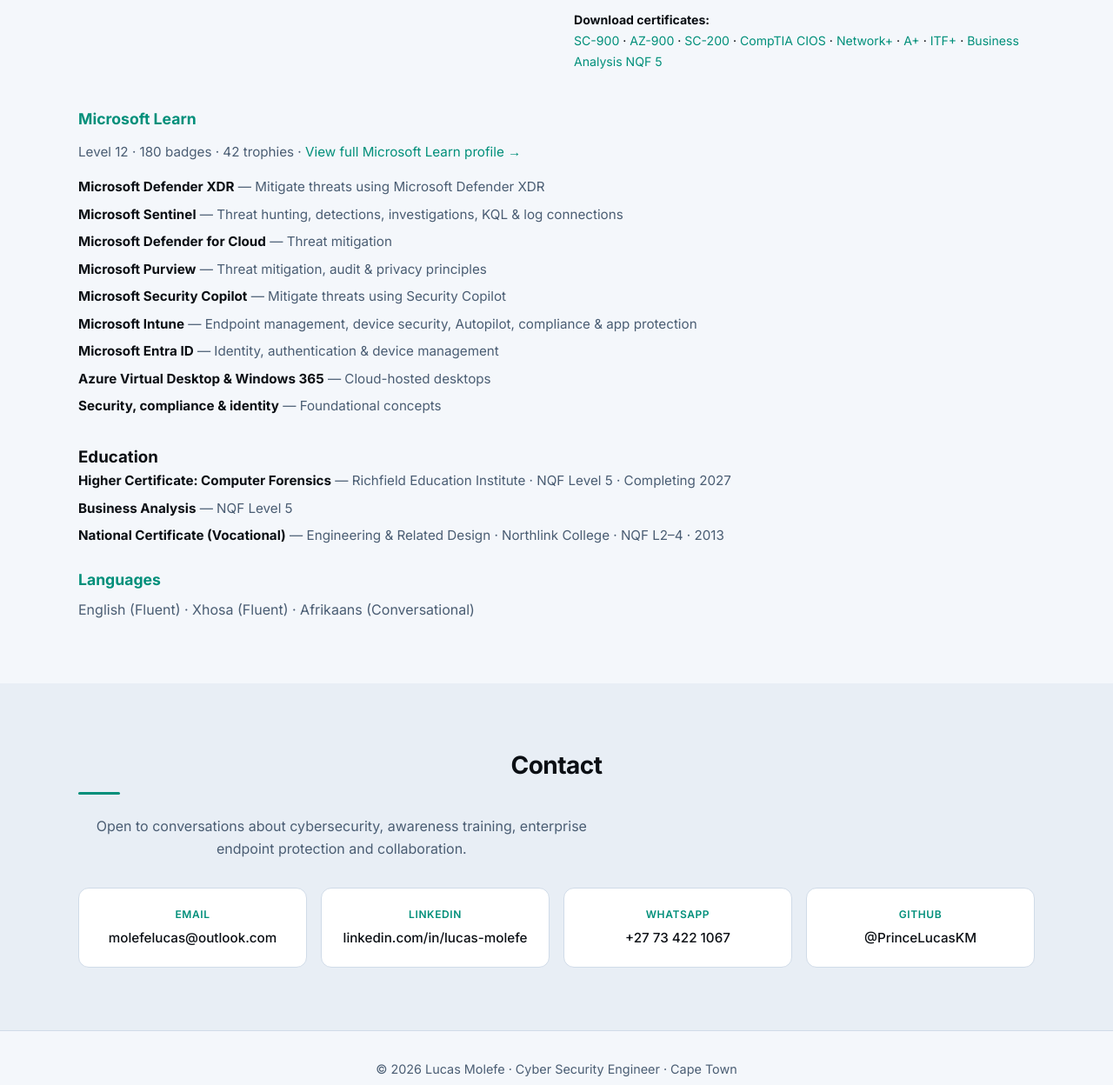
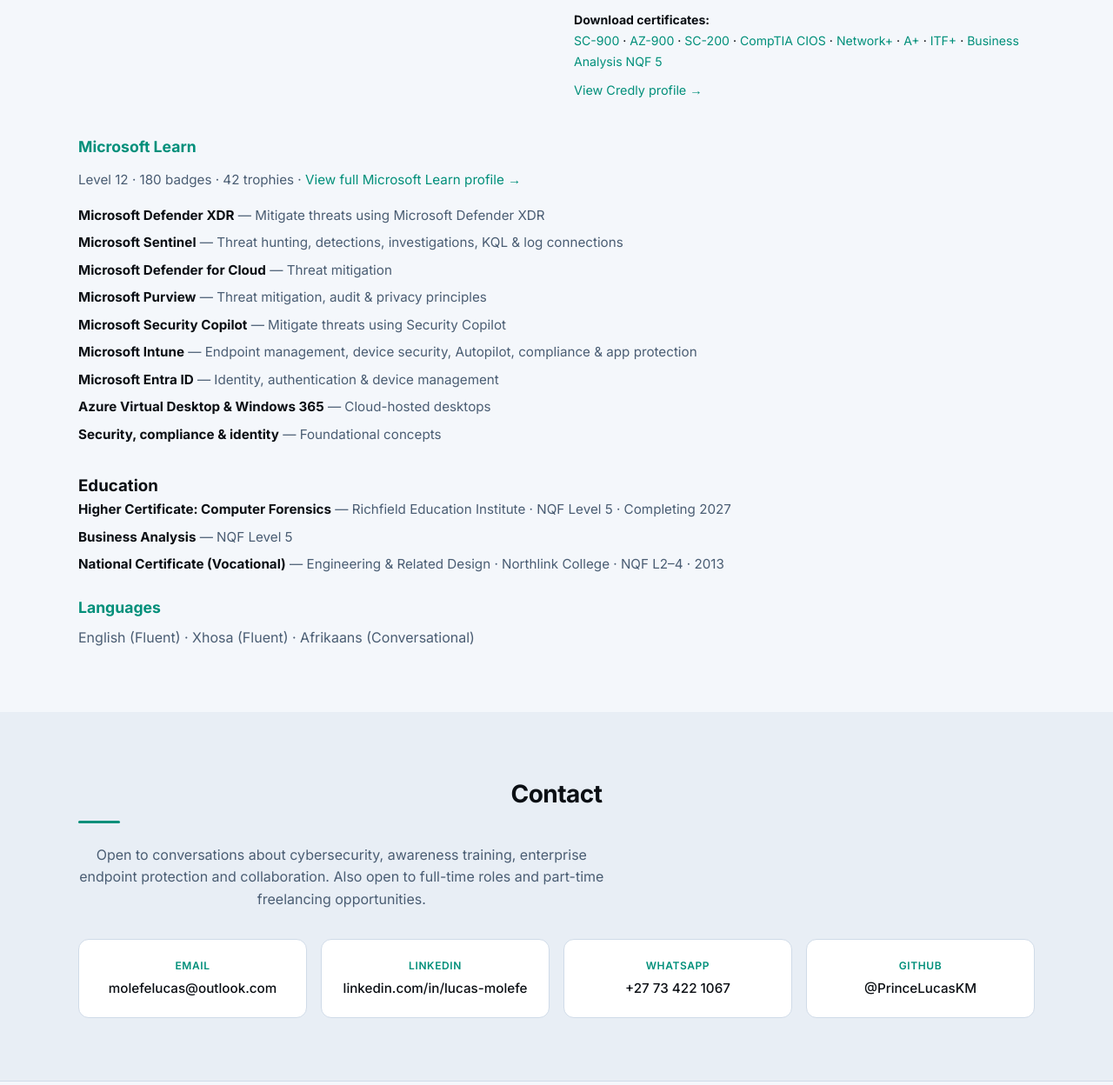
Before and after one commit to PrinceLucasKM/lucas-molefe-portfolio, a plain HTML site: page index.html in a window 1280 px wide. Shown: the part 5436-6684 px from the top of the page at 87% size. Drawn offline with Linux system fonts and the light colour scheme.

Commit message:
Contact: open to jobs and part-time freelancing; add Credly profile link under certifications

```diff
--- a/index.html
+++ b/index.html
@@ -369,6 +369,9 @@
               <a href="CompTIA%20IT%20Fundamentals%20(ITF%2B)%20Certification%20certificate.pdf" target="_blank" rel="noopener">ITF+</a> ·
               <a href="Business%20Analysis%20NQF%20Level%205.pdf" target="_blank" rel="noopener">Business Analysis NQF 5</a>
             </p>
+            <p class="credly" style="margin-top:0.6rem;font-size:0.9rem;">
+              <a href="https://www.credly.com/users/lucas-molefe/affccq5" target="_blank" rel="noopener">View Credly profile →</a>
+            </p>
           </div>
         </div>
 
@@ -410,7 +413,7 @@
     <section id="contact" class="section section-alt">
       <div class="container contact-inner">
         <h2 class="section-title">Contact</h2>
-        <p class="section-intro">Open to conversations about cybersecurity, awareness training, enterprise endpoint protection and collaboration.</p>
+        <p class="section-intro">Open to conversations about cybersecurity, awareness training, enterprise endpoint protection and collaboration. Also open to full-time roles and part-time freelancing opportunities.</p>
         <div class="contact-cards">
           <a href="mailto:molefelucas@outlook.com" class="contact-card">
             <span class="contact-label">Email</span>
```
